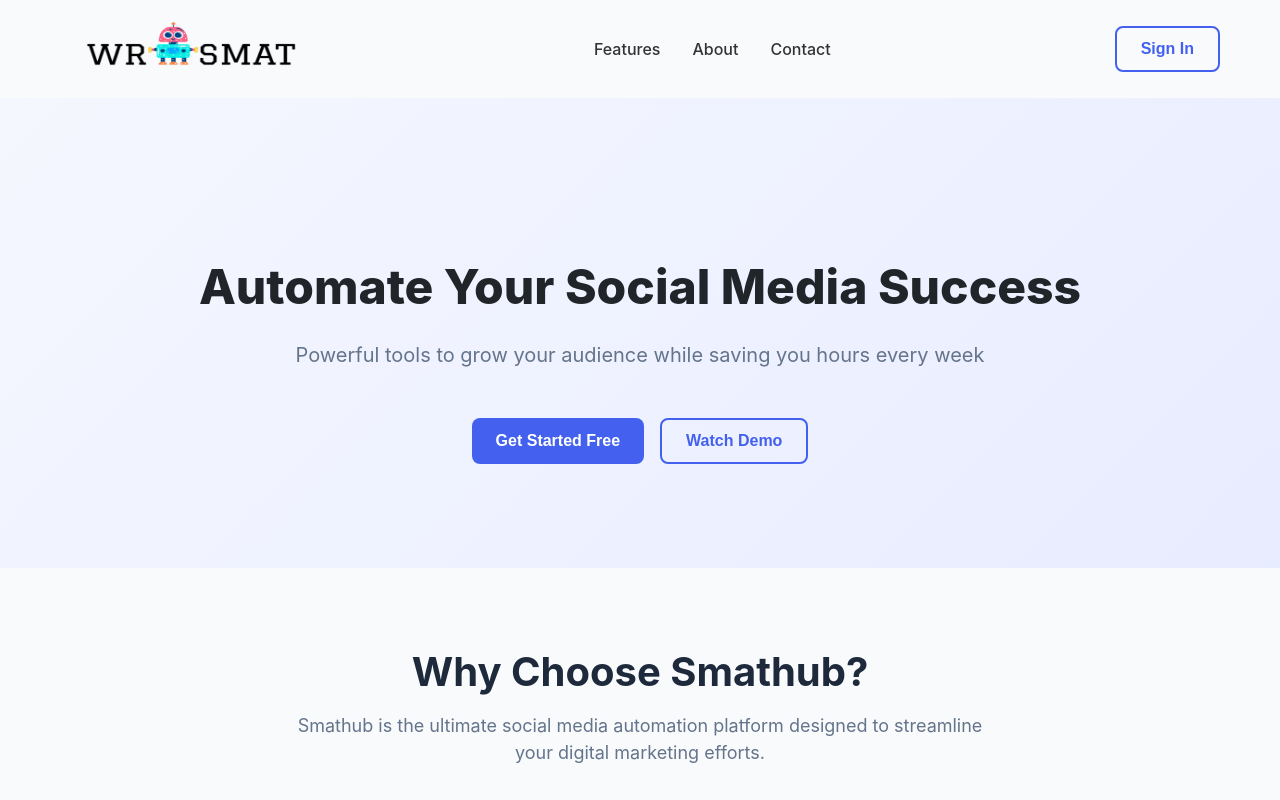
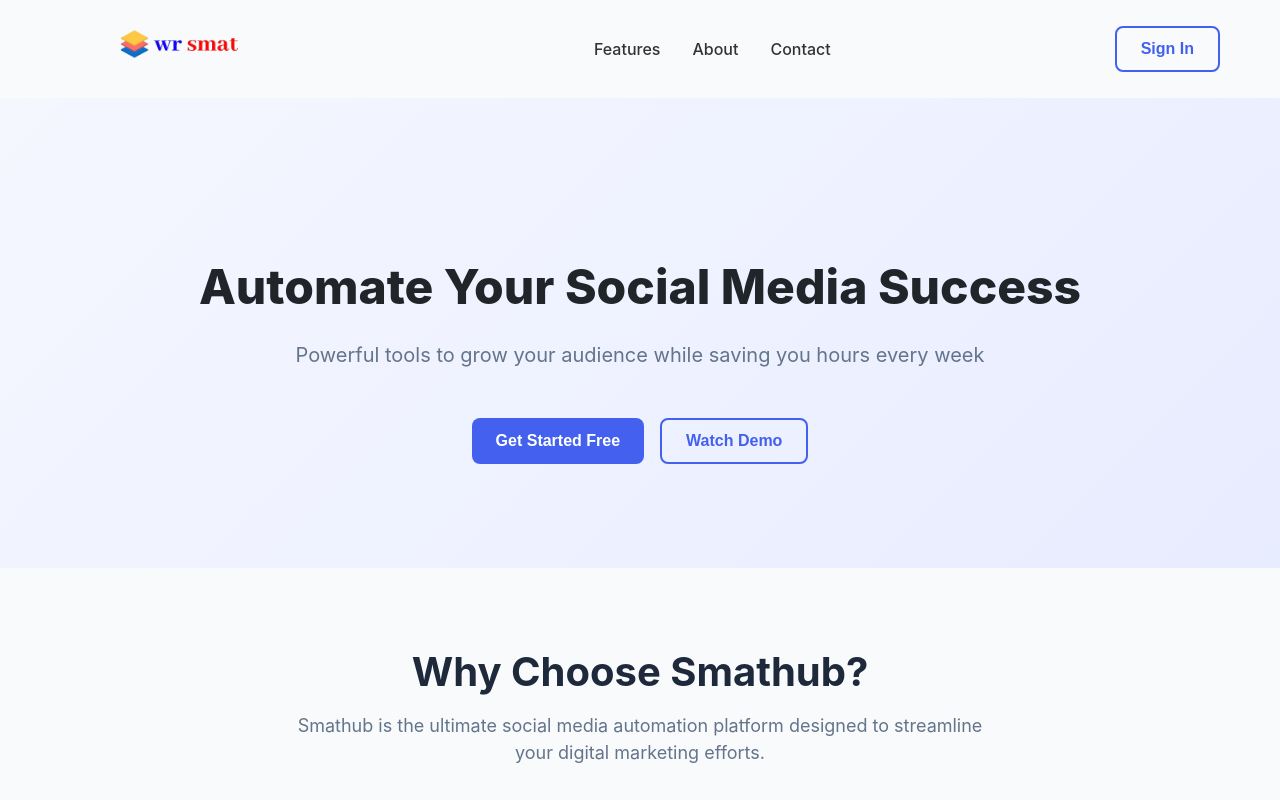
Before and after one commit to Omkarsingh07/smathub, a React (Vite) app: page / in a window 1280 px wide. Shown: the top 800 px of the page. Built offline with nearby package versions, Linux system fonts and the light colour scheme.

Commit message:
Added login page and fixed dashboard UI

```diff
--- a/src/landingPage/landing.jsx
+++ b/src/landingPage/landing.jsx
@@ -91,7 +91,7 @@ const LandingPage = () => {
         <div className="lp-container">
           <nav className="lp-navbar">
             <div className="lp-logo">
-              <img src="/assets/brandsmat.png" alt="Smathub Logo" />
+              <img src="/assets/brandwr.png" alt="Smathub Logo" />
             </div>
             <div className="lp-nav-links">
               <a href="#features">Features</a>
```
Also changed, not shown: public/assets/brandwr.png (added).
